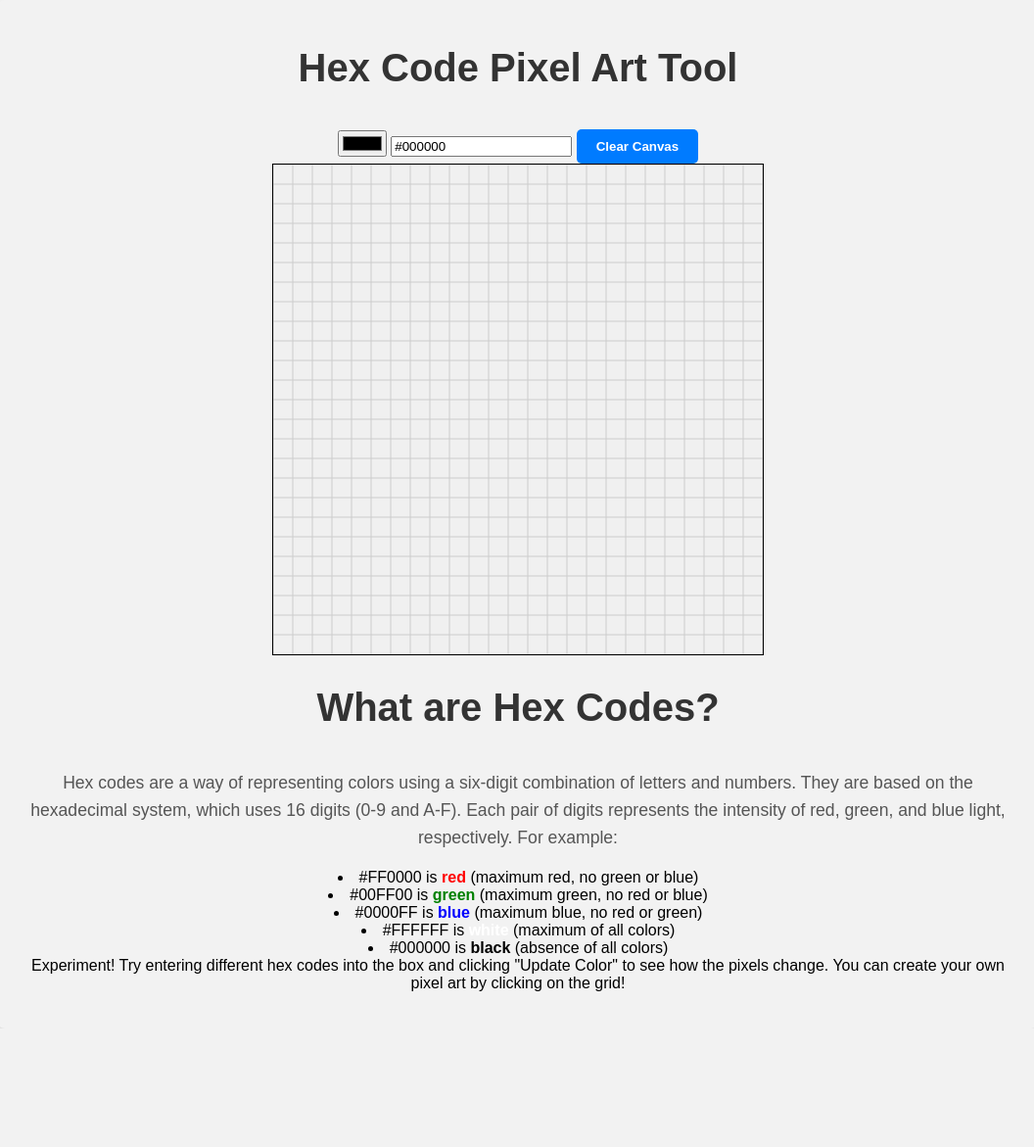
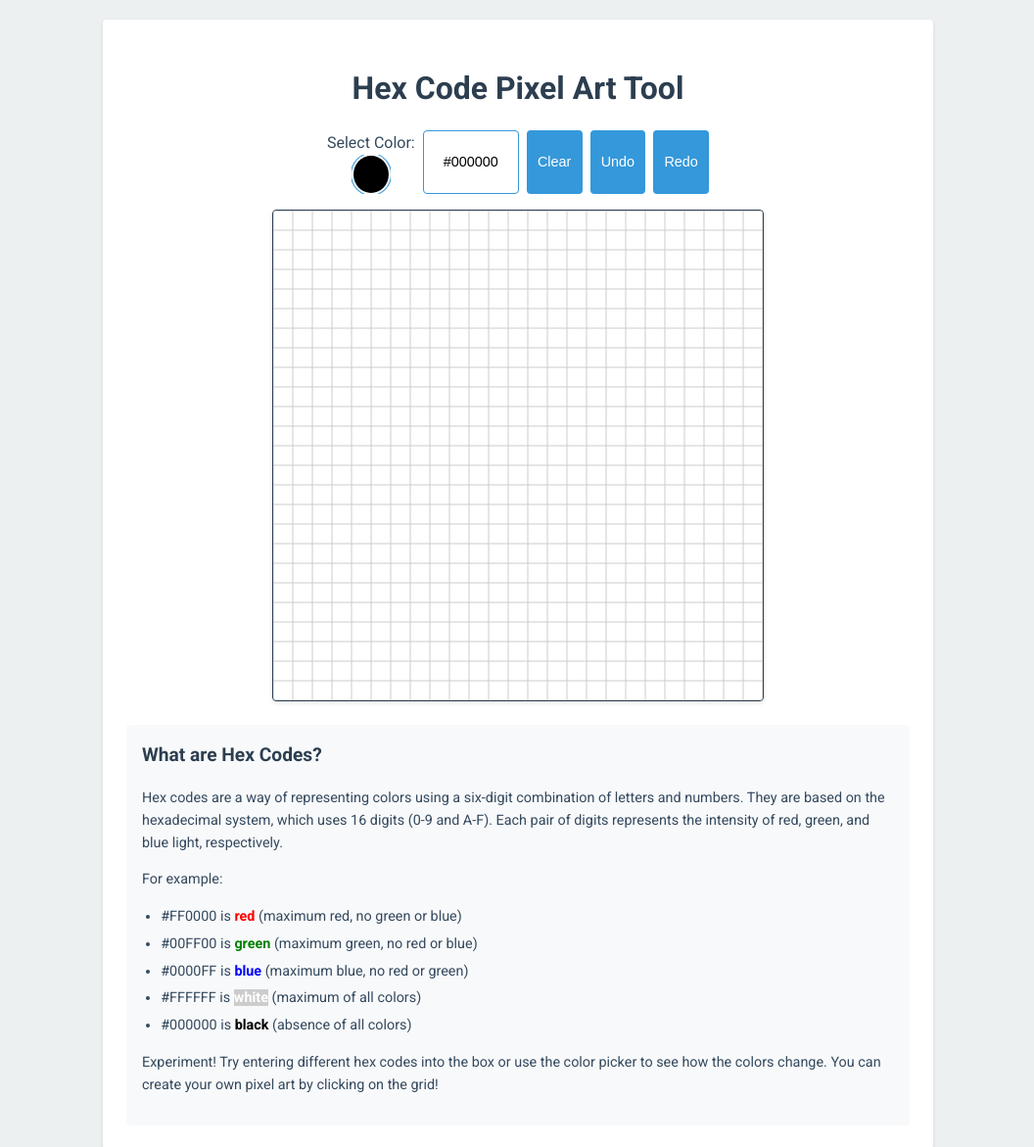
Before and after one commit to PGrayCS/Hex-tool-HTML, a plain HTML site: page index.html in a window 1280 px wide. Shown: the top 1171 px of the page at 98% size, without its empty margins (111-1167 px from the left). Before the commit the page ends 1050 px from the top, so only its background shows below. Drawn offline with Linux system fonts and the light colour scheme.

Commit message:
improvements

```diff
--- a/index.html
+++ b/index.html
@@ -1,33 +1,49 @@
 <!DOCTYPE html>
 <html lang="en">
+
 <head>
     <meta charset="UTF-8">
     <meta name="viewport" content="width=device-width, initial-scale=1.0">
     <title>Hex Code Pixel Art Tool</title>
+    <link href="https://fonts.googleapis.com/css2?family=Roboto:wght@300;400;700&display=swap" rel="stylesheet">
     <link rel="stylesheet" href="styles.css">
 </head>
+
 <body>
+    <div class="container">
         <h1>Hex Code Pixel Art Tool</h1>
         <div class="tools">
+            <div class="color-picker-container">
+                <label for="colorPicker">Select Color:</label>
                 <input type="color" id="colorPicker" value="#000000">
+            </div>
             <input type="text" id="hexCode" value="#000000" maxlength="7">
-        <button id="clearCanvas">Clear Canvas</button>
+            <button id="clearCanvas">Clear</button>
+            <button id="undoBtn">Undo</button>
+            <button id="redoBtn">Redo</button>
         </div>
-    <canvas id="canvas" width="500" height="500"></canvas>
-    <script src="script.js"></script>
-
-    <h1>What are Hex Codes?</h1>
-
-    <p>Hex codes are a way of representing colors using a six-digit combination of letters and numbers. They are based on the hexadecimal system, which uses 16 digits (0-9 and A-F). Each pair of digits represents the intensity of red, green, and blue light, respectively.
-
-    For example:
-
+        <div id="canvas-container">
+            <canvas id="canvas"></canvas>
+        </div>
+        <div id="info">
+            <h2>What are Hex Codes?</h2>
+            <p>Hex codes are a way of representing colors using a six-digit combination of letters and numbers. They are
+                based on the hexadecimal system, which uses 16 digits (0-9 and A-F). Each pair of digits represents the
+                intensity of red, green, and blue light, respectively.</p>
+            <p>For example:</p>
+            <ul>
                 <li>#FF0000 is <b><span style="color:red">red</span></b> (maximum red, no green or blue)</li>
                 <li>#00FF00 is <b><span style="color:green">green</span></b> (maximum green, no red or blue)</li>
                 <li>#0000FF is <b><span style="color:blue">blue</span></b> (maximum blue, no red or green)</li>
-    <li>#FFFFFF is <b><span style="color:white">white</span></b> (maximum of all colors)</li>
+                <li>#FFFFFF is <b><span style="color:white; background-color: #ccc;">white</span></b> (maximum of all
+                    colors)</li>
                 <li>#000000 is <b><span style="color:black">black</span></b> (absence of all colors)</li>
-    Experiment!
-    Try entering different hex codes into the box and clicking "Update Color" to see how the pixels change. You can create your own pixel art by clicking on the grid!</p>
+            </ul>
+            <p>Experiment! Try entering different hex codes into the box or use the color picker to see how the colors
+                change. You can create your own pixel art by clicking on the grid!</p>
+        </div>
+    </div>
+    <script src="script.js"></script>
 </body>
+
 </html>
--- a/script.js
+++ b/script.js
@@ -3,21 +3,42 @@ const ctx = canvas.getContext('2d');
 const colorPicker = document.getElementById('colorPicker');
 const hexCode = document.getElementById('hexCode');
 const clearCanvas = document.getElementById('clearCanvas');
+const undoBtn = document.getElementById('undoBtn');
+const redoBtn = document.getElementById('redoBtn');
+const canvasContainer = document.getElementById('canvas-container');
 
-const pixelSize = 20; // Adjusted pixel size for better visibility
+let pixelSize = 20;
+let canvasSize = 500;
+let currentColor = '#000000';
+let undoStack = [];
+let redoStack = [];
 
-// Draw the grid on the canvas
+function resizeCanvas() {
+    const containerWidth = canvasContainer.clientWidth;
+    canvasSize = Math.min(containerWidth, 500);
+    canvas.width = canvasSize;
+    canvas.height = canvasSize;
+    pixelSize = Math.floor(canvasSize / 25); // Fixed 25x25 grid
+    redrawCanvas();
+}
+
+function redrawCanvas() {
+    ctx.clearRect(0, 0, canvas.width, canvas.height);
+    drawGrid();
+    undoStack.forEach(action => {
+        ctx.fillStyle = action.color;
+        ctx.fillRect(action.x, action.y, pixelSize, pixelSize);
+    });
+}
+
 function drawGrid() {
-    ctx.clearRect(0, 0, canvas.width, canvas.height);
-    ctx.strokeStyle = '#ccc'; // Light grey grid lines
-
+    ctx.strokeStyle = '#ccc';
     for (let x = 0; x <= canvas.width; x += pixelSize) {
         ctx.beginPath();
         ctx.moveTo(x, 0);
         ctx.lineTo(x, canvas.height);
         ctx.stroke();
     }
-
     for (let y = 0; y <= canvas.height; y += pixelSize) {
         ctx.beginPath();
         ctx.moveTo(0, y);
@@ -26,30 +47,83 @@ function drawGrid() {
     }
 }
 
-// Initial grid draw
-drawGrid();
+function updateColor() {
+    let hexValue = hexCode.value;
+    // If the user didn't type the #, add it
+    if (hexValue.charAt(0) !== '#') {
+        hexValue = '#' + hexValue;
+    }
+    // Pad the hex value if it's too short
+    while (hexValue.length < 7) {
+        hexValue += '0';
+    }
+    if (/^#[0-9A-F]{6}$/i.test(hexValue)) {
+        currentColor = hexValue;
+        colorPicker.value = hexValue;
+        hexCode.value = hexValue;
+    } else {
+        // Only show alert if the hex code is complete but invalid
+        if (hexValue.length === 7) {
+            alert("Invalid hex code. Please use the format #RRGGBB");
+            hexCode.value = currentColor;
+        }
+    }
+}
 
 canvas.addEventListener('click', (event) => {
     const rect = canvas.getBoundingClientRect();
-    const x = Math.floor((event.clientX - rect.left) / pixelSize) * pixelSize;
-    const y = Math.floor((event.clientY - rect.top) / pixelSize) * pixelSize;
+    const scaleX = canvas.width / rect.width;
+    const scaleY = canvas.height / rect.height;
+    const x = Math.floor((event.clientX - rect.left) * scaleX / pixelSize) * pixelSize;
+    const y = Math.floor((event.clientY - rect.top) * scaleY / pixelSize) * pixelSize;
 
-    ctx.fillStyle = colorPicker.value;
+    ctx.fillStyle = currentColor;
     ctx.fillRect(x, y, pixelSize, pixelSize);
-    ctx.strokeStyle = '#ccc'; // Redraw grid lines on top
+    ctx.strokeStyle = '#ccc';
     ctx.strokeRect(x, y, pixelSize, pixelSize);
+
+    undoStack.push({ x, y, color: currentColor });
+    redoStack = [];
 });
 
 colorPicker.addEventListener('input', () => {
-    hexCode.value = colorPicker.value;
+    currentColor = colorPicker.value;
+    hexCode.value = currentColor;
 });
 
 hexCode.addEventListener('input', () => {
-    if(/^#[0-9A-F]{6}$/i.test(hexCode.value)) {
-        colorPicker.value = hexCode.value;
+    if (hexCode.value.length === 7) {
+        updateColor();
     }
 });
 
+hexCode.addEventListener('blur', updateColor);
+
 clearCanvas.addEventListener('click', () => {
-    drawGrid();
+    undoStack = [];
+    redoStack = [];
+    redrawCanvas();
 });
+
+undoBtn.addEventListener('click', () => {
+    if (undoStack.length > 0) {
+        const action = undoStack.pop();
+        redoStack.push(action);
+        redrawCanvas();
+    }
+});
+
+redoBtn.addEventListener('click', () => {
+    if (redoStack.length > 0) {
+        const action = redoStack.pop();
+        undoStack.push(action);
+        ctx.fillStyle = action.color;
+        ctx.fillRect(action.x, action.y, pixelSize, pixelSize);
+        ctx.strokeStyle = '#ccc';
+        ctx.strokeRect(action.x, action.y, pixelSize, pixelSize);
+    }
+});
+
+window.addEventListener('resize', resizeCanvas);
+
+resizeCanvas();
--- a/styles.css
+++ b/styles.css
@@ -1,67 +1,159 @@
-body {
-  font-family: Arial, sans-serif;
-  text-align: center;
-  margin: 20px;
+@import url('https://fonts.googleapis.com/css2?family=Roboto:wght@300;400;700&display=swap');
 
-  background-color: #f2f2f2; /* Subtle background color */
-  padding: 20px; /* Add padding for visual space */
-  border-radius: 8px; /* Round the corners */
-  box-shadow: 0 2px 4px rgba(0, 0, 0, 0.1); /* Subtle shadow */
-
-  text-align: center;
-  width: 80%;
-  margin: 0 auto; /* Center the text horizontally */
-  word-wrap: break-word; /* Wrap text for better readability */
-
-  /* Add a title for the content */
-  h1 {
-    font-size: 2.5em;
-    margin-bottom: 1em;
-    color: #333; /* Darker color for the title */
+:root {
+  --primary-color: #3498db;
+  --secondary-color: #2c3e50;
+  --background-color: #ecf0f1;
+  --text-color: #34495e;
+  --border-radius: 4px;
+  --box-shadow: 0 2px 4px rgba(0, 0, 0, 0.1);
+  --transition: all 0.3s ease;
 }
 
-  /* Style the main content area */
-  p {
-    font-size: 1.1em;
+body {
+  font-family: 'Roboto', sans-serif;
+  background-color: var(--background-color);
+  color: var(--text-color);
   line-height: 1.6;
-    color: #555; /* Slightly darker gray for body text */
+  margin: 0;
+  padding: 20px;
+  display: flex;
+  justify-content: center;
+  align-items: center;
+  min-height: 100vh;
 }
 
-  /* Style for links */
-  a {
-    color: #007bff; /* Blue color for links */
-    text-decoration: none; /* Remove default underline */
+.container {
+  background-color: #ffffff;
+  border-radius: var(--border-radius);
+  box-shadow: var(--box-shadow);
+  padding: 1.5rem;
+  max-width: 800px;
+  width: 100%;
 }
 
-  a:hover {
-    text-decoration: underline; /* Underline on hover */
+h1 {
+  color: var(--secondary-color);
+  font-size: 2rem;
+  margin-bottom: 1rem;
+  text-align: center;
 }
 
-  /* Style for buttons */
+.tools {
+  display: flex;
+  flex-wrap: wrap;
+  gap: 0.5rem;
+  justify-content: center;
+  margin-bottom: 1rem;
+}
+
+.color-picker-container {
+  display: flex;
+  flex-direction: column;
+  align-items: center;
+}
+
+#colorPicker {
+  -webkit-appearance: none;
+  -moz-appearance: none;
+  appearance: none;
+  background-color: transparent;
+  width: 40px;
+  height: 40px;
+  border: none;
+  cursor: pointer;
+}
+
+#colorPicker::-webkit-color-swatch-wrapper {
+  padding: 0;
+}
+
+#colorPicker::-webkit-color-swatch {
+  border: none;
+  border-radius: 50%;
+  box-shadow: 0 0 0 2px #ffffff, 0 0 0 3px var(--primary-color);
+}
+
+#hexCode {
+  font-size: 0.9rem;
+  padding: 0.3rem 0.5rem;
+  border: 1px solid var(--primary-color);
+  border-radius: var(--border-radius);
+  width: 80px;
+  text-align: center;
+  transition: var(--transition);
+}
+
+#hexCode:focus {
+  outline: none;
+  box-shadow: 0 0 0 2px rgba(52, 152, 219, 0.3);
+}
+
 button {
-    background-color: #007bff; /* Blue background */
-    color: white;
-    padding: 10px 20px;
+  background-color: var(--primary-color);
+  color: #ffffff;
   border: none;
-    border-radius: 5px;
+  border-radius: var(--border-radius);
+  padding: 0.3rem 0.7rem;
+  font-size: 0.9rem;
   cursor: pointer;
-
-    font-weight: bold; /* Make button text bold */
-    transition: background-color 0.3s ease; /* Smooth transition on hover */
+  transition: var(--transition);
 }
 
 button:hover {
-    background-color: #0056b3; /* Darker blue on hover */
+  background-color: #2980b9;
+  transform: translateY(-1px);
+}
+
+button:active {
+  transform: translateY(0);
+}
+
+#canvas-container {
+  display: flex;
+  justify-content: center;
+  margin-bottom: 1rem;
+}
+
+#canvas {
+  border: 1px solid var(--secondary-color);
+  border-radius: var(--border-radius);
+  box-shadow: var(--box-shadow);
+  cursor: crosshair;
+  max-width: 100%;
+  height: auto;
+}
+
+#info {
+  background-color: #f8f9fa;
+  border-radius: var(--border-radius);
+  padding: 1rem;
+  margin-top: 1.5rem;
+  font-size: 0.9rem;
+}
+
+#info h2 {
+  color: var(--secondary-color);
+  font-size: 1.2rem;
+  margin-top: 0;
+}
+
+#info ul {
+  padding-left: 1.2rem;
+}
+
+#info li {
+  margin-bottom: 0.3rem;
+}
+
+@media (max-width: 600px) {
+  .tools {
+    flex-direction: column;
+    align-items: center;
+  }
+
+  #hexCode, button {
+    width: 100%;
+    max-width: 200px;
   }
 }
-}
-
-.tools {
-  margin-bottom: 10px;
-}
-
-canvas {
-  border: 1px solid #000;
-  cursor: crosshair;
-  background-color: #f0f0f0;
-}
```
Lines whose indentation alone changed are shown as unchanged.
